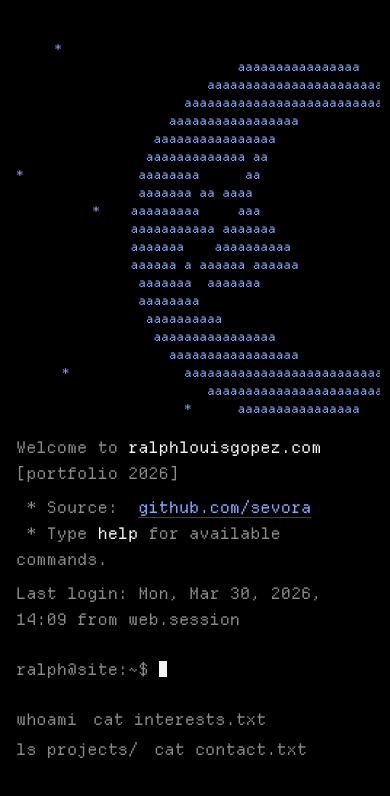
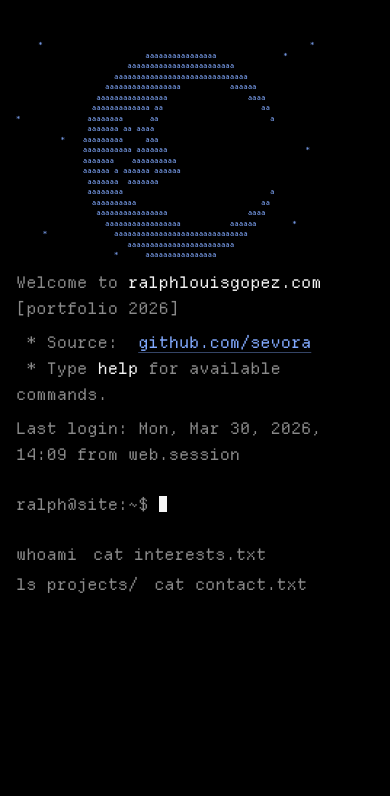
Before and after one commit to sevora/portfolio, a React (Vite) app: page / in a window 390 px wide. Shown: the top 796 px of the page. Built offline with nearby package versions, Linux system fonts and the light colour scheme.

Commit message:
Update ASCII Art Size

```diff
--- a/src/Terminal.tsx
+++ b/src/Terminal.tsx
@@ -93,7 +93,7 @@ function Banner() {
 
     return (
         <div className="mb-6 text-term-dim">
-            {art && <pre className="text-term-accent mb-4 whitespace-pre leading-normal text-xs">{art}</pre>}
+            {art && <pre className="text-term-accent whitespace-pre leading-normal text-[7px] md:text-xs mb-2">{art}</pre>}
             <div>Welcome to <span className="text-term-fg">ralphlouisgopez.com</span> [portfolio 2026]</div>
             <div className="mt-2"> * Source:  <a href="https://github.com/sevora" target="_blank" rel="noopener noreferrer" className="text-term-accent underline underline-offset-4 decoration-term-accent/40 hover:decoration-term-accent">github.com/sevora</a></div>
             <div> * Type <span className="text-term-fg">help</span> for available commands.</div>
```
